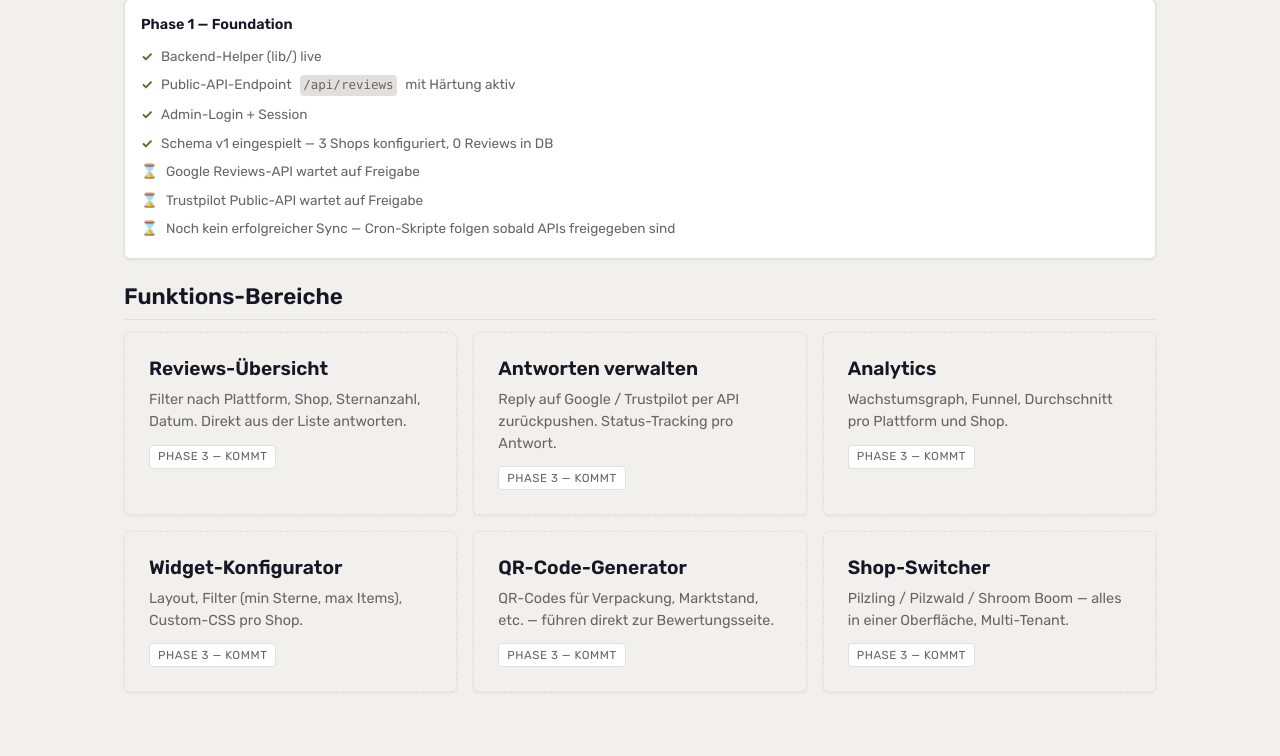
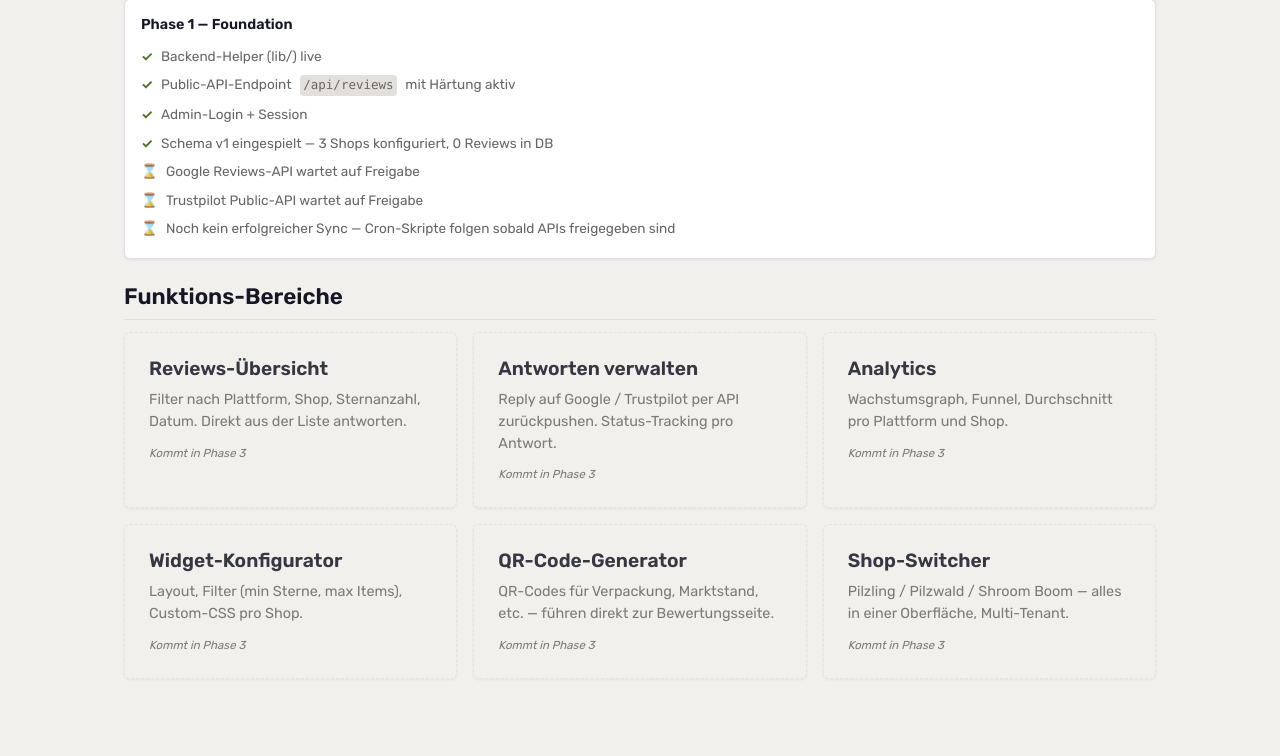
Before and after one commit to pilzling-tech/pilzling-sporeprint-review-app, a PHP site: page /dashboard.php in a window 1280 px wide. Shown: the part 145-901 px from the top of the page. After the commit the page ends 824 px from the top, so only its background shows below. Run offline with PHP 8.4, Linux system fonts and the light colour scheme; the visitor is signed in with stand-in values (Sample User, id 1); data comes from the database, SQL or seed files in the repository; data that the repository does not hold is empty.

Commit message:
style(card-stub): Badge dezenter (Phase 1.9.3)
Vorher: "Phase 3 — kommt" als Button-aehnliches Etikett mit weissem
Background, Border und Uppercase. Wirkte wie eine klickbare Action.

Jetzt: "Kommt in Phase 3" als italic muted Text ohne Border/Background.
card--stub bekommt opacity 0.85 (auf Hover 1) — visuell klar als
Platzhalter-Karte erkennbar, nicht klickbar wirkend.

```diff
--- a/src/admin/assets/components.css
+++ b/src/admin/assets/components.css
@@ -293,19 +293,18 @@ input.is-invalid:focus {
 .card--stub {
     background: var(--color-cream);
     border-style: dashed;
+    opacity: 0.85;
 }
 .card--stub::after {
-    content: "Phase 3 — kommt";
-    display: inline-block;
+    content: "Kommt in Phase 3";
+    display: block;
     margin-top: var(--space-3);
-    padding: 0.15rem 0.5rem;
-    background: var(--color-white);
-    border: 1px solid var(--color-border);
-    border-radius: var(--radius-sm);
+    color: var(--color-text-muted);
     font-size: var(--font-size-xs);
-    text-transform: uppercase;
-    letter-spacing: 0.05em;
-    color: var(--color-text-muted);
+    font-style: italic;
+}
+.card--stub:hover {
+    opacity: 1;
 }
 
 /* =====================================================================
```
